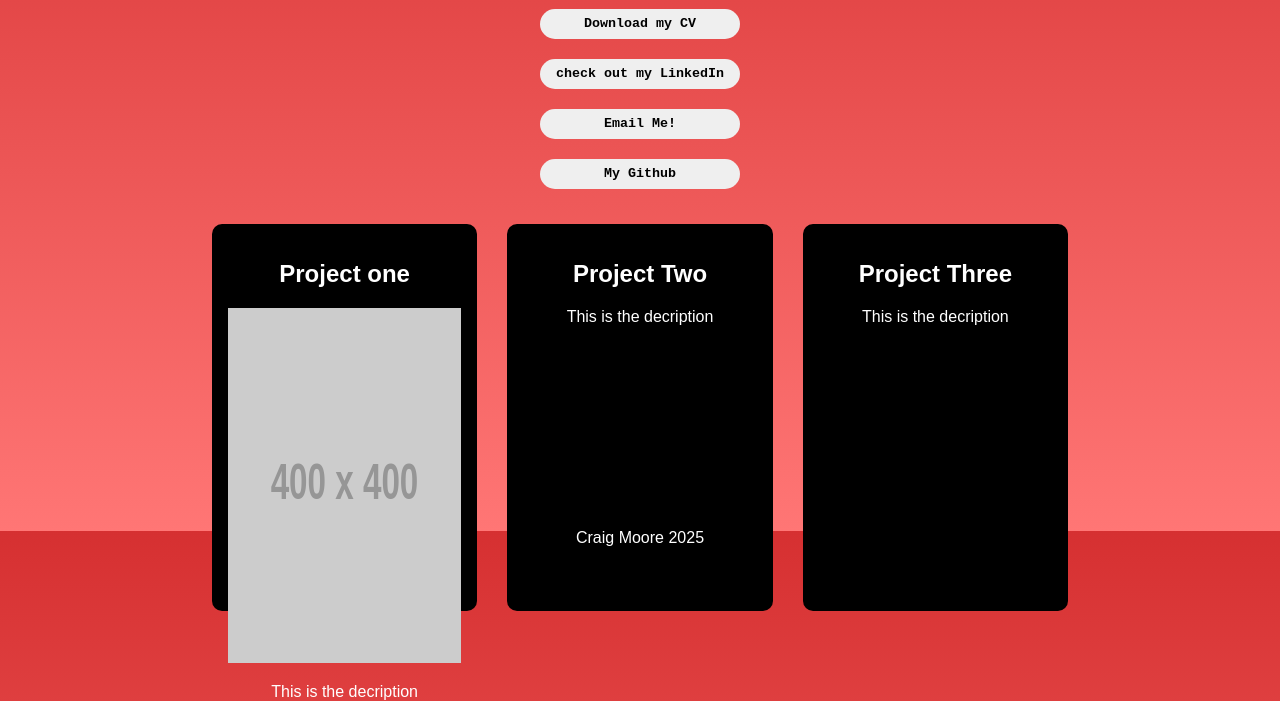
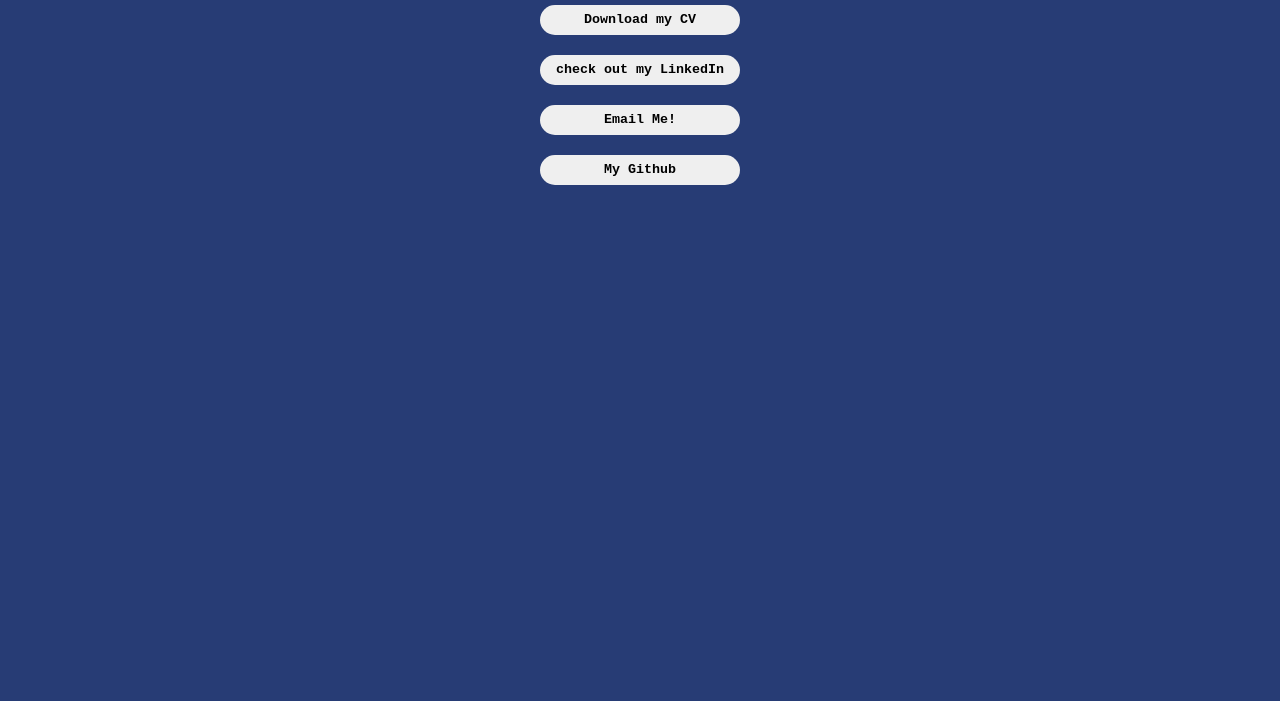
Before and after one commit to craigm14/html-css-playground, a plain HTML site: page simple-portfolio/index.html in a window 1280 px wide. Shown: the part 269-970 px from the top of the page. After the commit the page ends 800 px from the top, so only its background shows below. Drawn offline with Linux system fonts and the light colour scheme; placeholder pictures from the web are drawn by us.

Commit message:
moved content cards to new project, cleaned up html,css structure

```diff
--- a/simple-portfolio/css/style.css
+++ b/simple-portfolio/css/style.css
@@ -1,4 +1,14 @@
-body,
+body {
+  height: 100%;
+  background-color: #273c75;
+  font-family: Arial, Helvetica, sans-serif;
+  color: white;
+  margin: 0;
+  height: 100%;
+  justify-content: center;
+  padding: 0;
+}
+
 header,
 main {
   display: flex;
@@ -6,18 +16,9 @@ main {
   align-items: center;
 }
 
-body {
-  font-family: Arial, Helvetica, sans-serif;
-  color: white;
-  background-image: linear-gradient(#d63031, #ff7675);
-  margin: 0;
-  height: 100vh;
-  justify-content: center;
-  gap: 20px;
-}
-
 main {
   gap: 20px;
+  height: 100%;
   button {
     font-family: "Courier New", Courier, monospace;
     font-weight: 700;
@@ -34,28 +35,6 @@ main {
   }
 }
 
-.project-main {
-  display: flex;
-  justify-content: center;
-  height: 300px;
-  flex-flow: wrap;
-}
-
-.project-child {
-  background-color: black;
-  width: fit-content;
-  text-align: center;
-  flex: 1;
-  padding: 1rem;
-  margin: 15px;
-  border-radius: 10px;
-
-  .project-child h2 {
-    font-size: 12px;
-    margin-bottom: 4px;
-  }
-}
-
 figure {
   overflow: hidden;
   width: 100px;
--- a/simple-portfolio/index.html
+++ b/simple-portfolio/index.html
@@ -33,22 +33,5 @@
       <a href="https:www.github.com">
         <button>My Github</button>
       </a>
-      <div class="project-main">
-        <div class="project-child">
-          <h2>Project one</h2>
-          <img src="https://placehold.co/400" />
-          <p>This is the decription</p>
-        </div>
-        <div class="project-child">
-          <h2>Project Two</h2>
-          <p>This is the decription</p>
-        </div>
-        <div class="project-child">
-          <h2>Project Three</h2>
-          <p>This is the decription</p>
-        </div>
-      </div>
-    </main>
-    <div class="footer">Craig Moore 2025</div>
   </body>
 </html>
```
